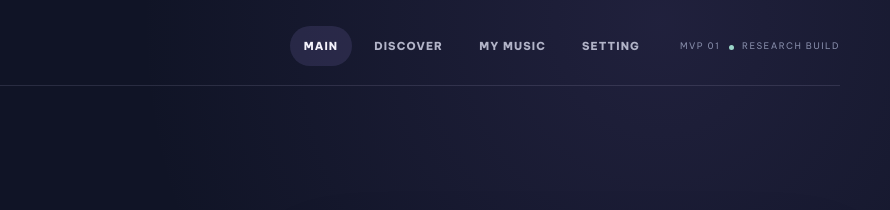
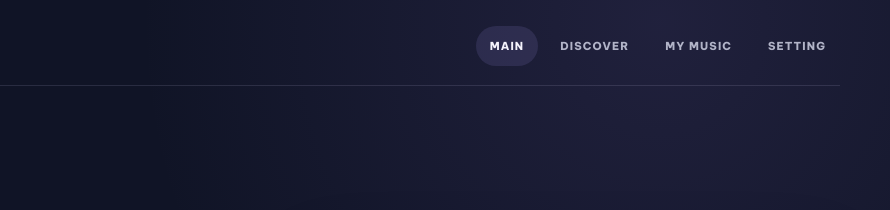
Before and after one commit to Dennis1002-gk/Hill-and-still-finalboss, a plain HTML site: page index.html in a window 1280 px wide. Shown: the top 210 px of the page, 390-1280 px from the left. Drawn offline with Linux system fonts and the light colour scheme.

Commit message:
Remove MVP research build label

```diff
--- a/index.html
+++ b/index.html
@@ -27,7 +27,6 @@
       <button class="nav-tab" data-tab="mymusic" type="button">MY MUSIC</button>
       <button class="nav-tab" data-tab="settings" type="button">SETTING</button>
     </nav>
-    <span class="version">MVP 01 <i></i> RESEARCH BUILD</span>
   </header>
 
   <main class="layout" id="top">
```
